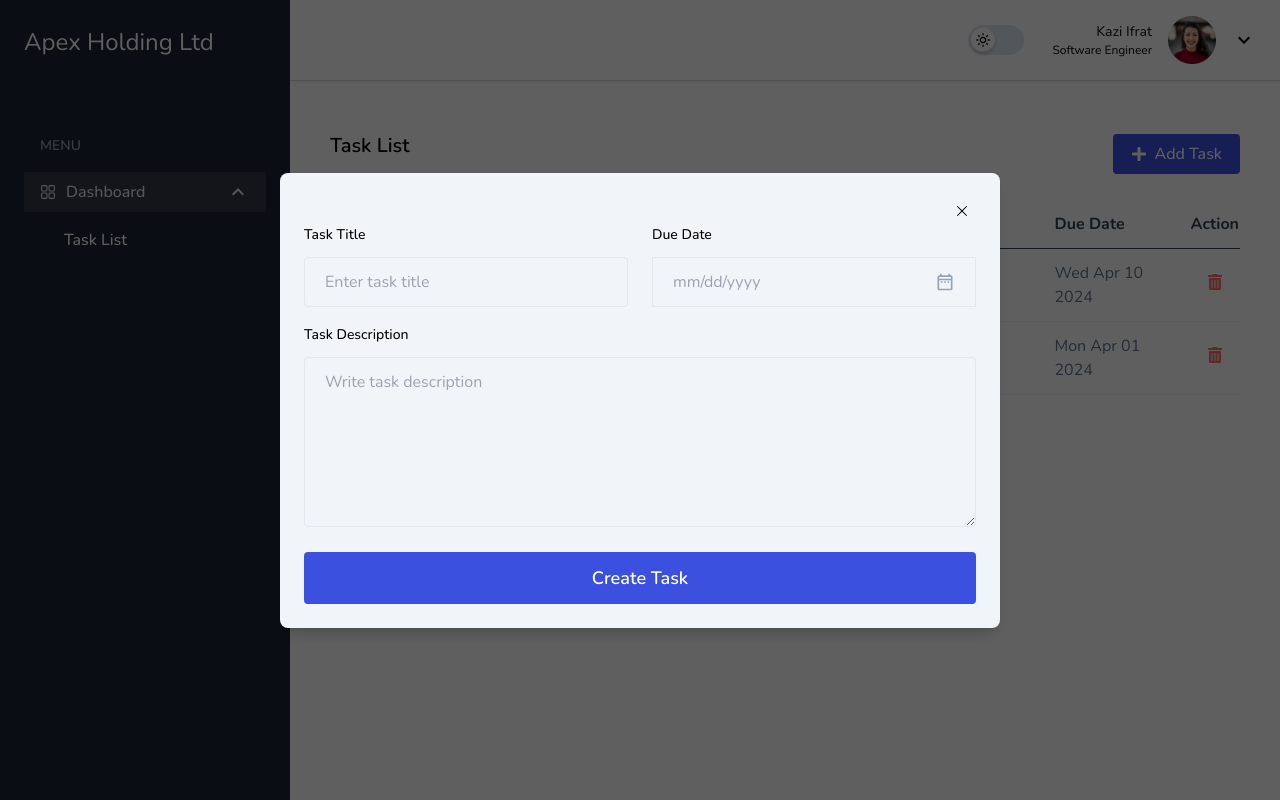
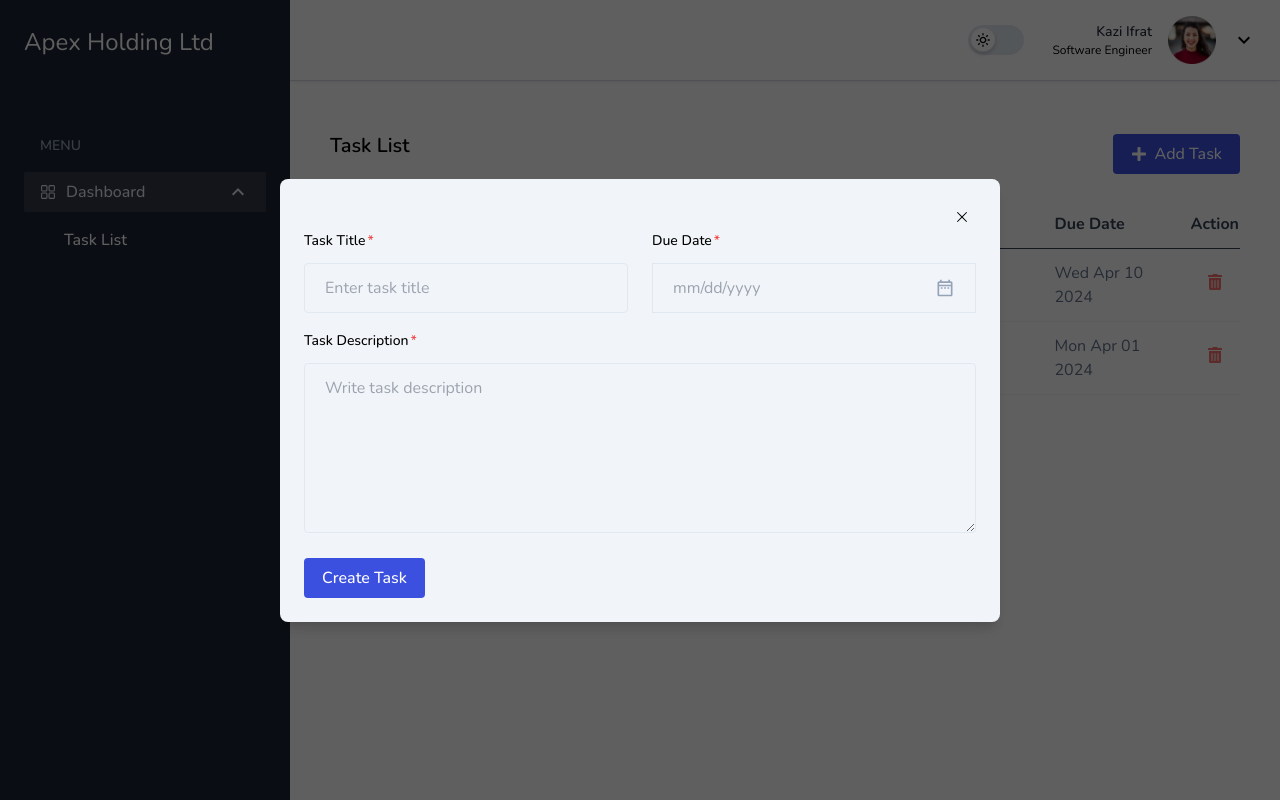
Before and after one commit to Ifratbinte/task-manage, a Next.js app: page / in a window 1280 px wide. Both pictures are taken after a click on the button "Add Task". Built offline with nearby package versions, Linux system fonts and the light colour scheme.

Commit message:
feat[form validation] : Create client side form validation

```diff
--- a/package.json
+++ b/package.json
@@ -14,6 +14,7 @@
     "next": "14.1.0",
     "react": "^18",
     "react-dom": "^18",
+    "react-hook-form": "^7.51.2",
     "react-icons": "^5.0.1",
     "react-redux": "^9.0.4",
     "react-toastify": "^9.1.3",
--- a/src/components/Dashboard/TaskForm.tsx
+++ b/src/components/Dashboard/TaskForm.tsx
@@ -2,25 +2,57 @@ import React from 'react'
 import FormInput from '../common/FormElement/formInput'
 import FormTextarea from '../common/FormElement/formTextarea'
 import DatePicker from '../common/FormElement/DatePicker'
+import { useForm } from 'react-hook-form';
+import { space } from 'postcss/lib/list';
+import Button from '../common/Button';
+
+interface TaskFormData {
+  title: string;
+  description: string;
+  dueDate: string;
+}
 
 const TaskForm = () => {
+  const {
+    register,
+    handleSubmit,
+    formState: { errors }
+  } = useForm<TaskFormData>();
+
+  const onSubmit = (data: TaskFormData) => {
+    console.log(data);
+  };
+
   return (
-    <form action="#">
+    <form action="#" onSubmit={handleSubmit(onSubmit)}>
         <div className="mb-4.5 flex flex-col gap-6 xl:flex-row">
           <div className="w-full xl:w-1/2">
-            <FormInput label='Task Title' placeholder='Enter task title' type='text'/>
+            <FormInput
+                label='Task Title'
+                placeholder='Enter task title'
+                type='text'
+                {...register('title', { required: true })}
+            />
+            {errors.title && <span className="text-red-500">Title is required</span>}
           </div>
           <div className="w-full xl:w-1/2">
-            <DatePicker label='Due Date'/>
+            <DatePicker
+                label='Due Date'
+                {...register("dueDate", { required:true })}
+            />
+            {errors.dueDate && <span className="text-red-500">Due Date is required</span>}
           </div>
         </div>
         <div className="mb-4.5">
-           <FormTextarea label='Task Description' placeholder='Write task description' row={6}/>
+           <FormTextarea
+              label='Task Description'
+              placeholder='Write task description'
+              row={6}
+              {...register('description', { required:true })}
+           />
+           {errors.description && <span className='text-red-500'>Description is required</span> }
         </div>
-
-        <button className="flex w-full justify-center rounded bg-primary p-3 text-white text-lg font-semibold hover:bg-opacity-90">
-            Create Task
-        </button>
+        <Button type="Submit" buttonText='Create Task'/>
     </form>
   )
 }
--- a/src/components/common/Button/index.tsx
+++ b/src/components/common/Button/index.tsx
@@ -4,11 +4,12 @@ interface ButtonProps{
     buttonIcon?: any
     buttonText: string
     onClick?: () => void;
+    type?: any
 }
 
-const Button:React.FC<ButtonProps> = ({buttonText, buttonIcon, onClick}) => {
+const Button:React.FC<ButtonProps> = ({buttonText, buttonIcon, onClick, type}) => {
   return (
-    <button className="flex items-center gap-2 rounded bg-primary px-4.5 py-2 font-medium text-white hover:bg-opacity-80" onClick={onClick}>
+    <button type={type} className="flex items-center gap-2 rounded bg-primary px-4.5 py-2 font-medium text-white hover:bg-opacity-80" onClick={onClick}>
         {buttonIcon}
         {buttonText}
     </button>
--- a/src/components/common/FormElement/DatePicker.tsx
+++ b/src/components/common/FormElement/DatePicker.tsx
@@ -23,8 +23,9 @@ const DatePicker:React.FC<DatePickerProps> = ({label}) => {
 
   return (
     <>
-      <label className="mb-3 block text-sm font-medium text-black dark:text-white">
+      <label className="mb-3 flex gap-[2px] text-sm font-medium text-black dark:text-white">
         {label}
+        <span className='text-red-500'>*</span>
       </label>
       <div className="relative w-full border-[1.5px] border-stroke">
         <input
--- a/src/components/common/FormElement/formInput.tsx
+++ b/src/components/common/FormElement/formInput.tsx
@@ -9,8 +9,9 @@ interface FormInputProps{
 const FormInput:React.FC<FormInputProps> = ({label, type, placeholder}) => {
   return (
     <>
-        <label className="mb-3 block text-sm font-medium text-black dark:text-white">
+        <label className="mb-3 flex gap-[2px] text-sm font-medium text-black dark:text-white">
             {label}
+            <span className='text-red-500'>*</span>
         </label>
         <input
             type={type}
--- a/src/components/common/FormElement/formTextarea.tsx
+++ b/src/components/common/FormElement/formTextarea.tsx
@@ -9,8 +9,9 @@ interface FormTextareaProps{
 const FormTextarea:React.FC<FormTextareaProps> = ({label,row,placeholder}) => {
   return (
     <>
-        <label className="mb-3 block text-sm font-medium text-black dark:text-white">
+        <label className="mb-3 flex gap-[2px] text-sm font-medium text-black dark:text-white">
             {label}
+            <span className='text-red-500'>*</span>
         </label>
         <textarea
             rows={row}
```
Also changed, not shown: 1 other file (tests, documents, lock files or other folders).
